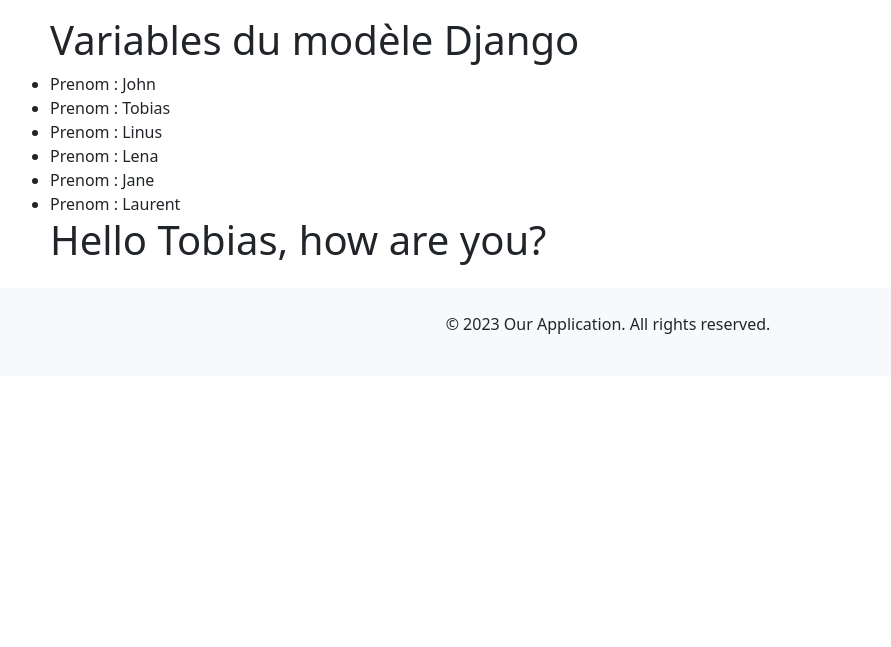
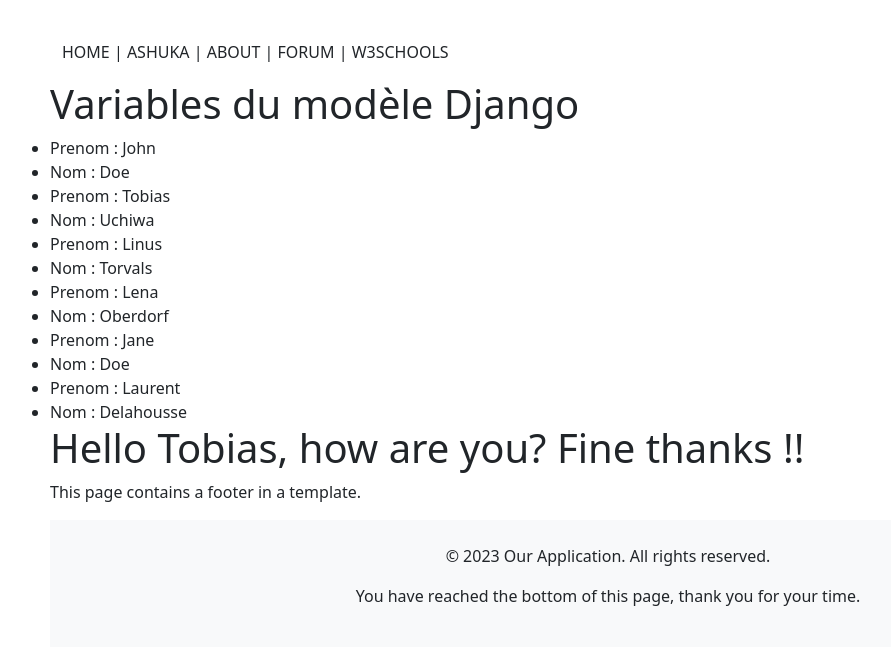
Before and after one commit to LionelEKOM/Blog, a Django app: page /testing/ in a window 1280 px wide. Shown: the part 56-703 px from the top of the page, without its empty margins (32-923 px from the left). Run offline with Django 4.2, Linux system fonts and the light colour scheme; data comes from the database, SQL or seed files in the repository.

Commit message:
Django inclut Tag

```diff
--- a/members/templates/footer.html
+++ b/members/templates/footer.html
@@ -0,0 +1,6 @@
+<footer class="bg-light py-4 text-center">
+    <p class="text-bold">
+      &copy; 2023 Our Application. All rights reserved.
+    </p>
+    <p>You have reached the bottom of this page, thank you for your time.</p>
+</footer>
--- a/members/templates/main.html
+++ b/members/templates/main.html
@@ -19,5 +19,5 @@
     </div>
   </div>
 </div>
-
+{% include 'footer.html' %}
 {% endblock %}
--- a/members/templates/master.html
+++ b/members/templates/master.html
@@ -27,11 +27,7 @@
     {% block content %}
 
     {% endblock content %}
-    <footer class="bg-light py-4 text-center">
-      <p class="text-bold">
-        &copy; 2023 Our Application. All rights reserved.
-      </p>
-    </footer>
+
     <script
       src="https://cdn.jsdelivr.net/npm/bootstrap@5.3.3/dist/js/bootstrap.bundle.min.js"
       integrity="sha384-YvpcrYf0tY3lHB60NNkmXc5s9fDVZLESaAA55NDzOxhy9GkcIdslK1eN7N6jIeHz"
--- a/members/templates/myfirst.html
+++ b/members/templates/myfirst.html
@@ -13,4 +13,5 @@
       {% endfor %}
     </ul>
   </div>
+  {% include 'footer.html' %}
 {% endblock content %}
--- /dev/null
+++ b/members/templates/mymenu.html
@@ -0,0 +1,6 @@
+
+    <div class="container mt-2 py-3">
+        <div class="row">
+            <div>HOME | {{ me }} | ABOUT | FORUM | {{ sponsor }}</div>
+        </div>
+    </div>
--- a/members/templates/template.html
+++ b/members/templates/template.html
@@ -2,17 +2,28 @@
 {% block title %}Welcome to my first Django project!{% endblock title %}
 {% block content %}
 <div class="container py-3">
+  {% include "mymenu.html" with me="ASHUKA" sponsor="W3SCHOOLS" %}
   <h1>Variables du modèle Django</h1>
     <ul class="list-group list-group-flush">
       {% for x in mymembers %}
         <li> Prenom : {{ x.firstname }}</li>
+        <li> Nom : {{ x.lastname }}</li>
       {% endfor %}
     </ul>
     {% comment %} Créer des variables dans le modèle {% endcomment %}
     {% with firstname="Tobias" %}
-      <h1>Hello {{ firstname }}, how are you?</h1>
+      <h1>
+        Hello {{ firstname }}, how are you?
+        {% if x %}
+          Fine thanks !!
+          {% else %}
+            Sorry, I'm not fine today
+        {% endif %}
+      </h1>
     {% endwith %}
+    <p>This page contains a footer in a template.</p>
 
+    {% include 'footer.html' %}
 </div>
 
 {% endblock content %}
--- a/members/views.py
+++ b/members/views.py
@@ -34,5 +34,6 @@ def testing(request):
   # }
   context = {
     'mymembers': mymembers,
+    'x': True,
   }
   return HttpResponse(template.render(context, request))
```
